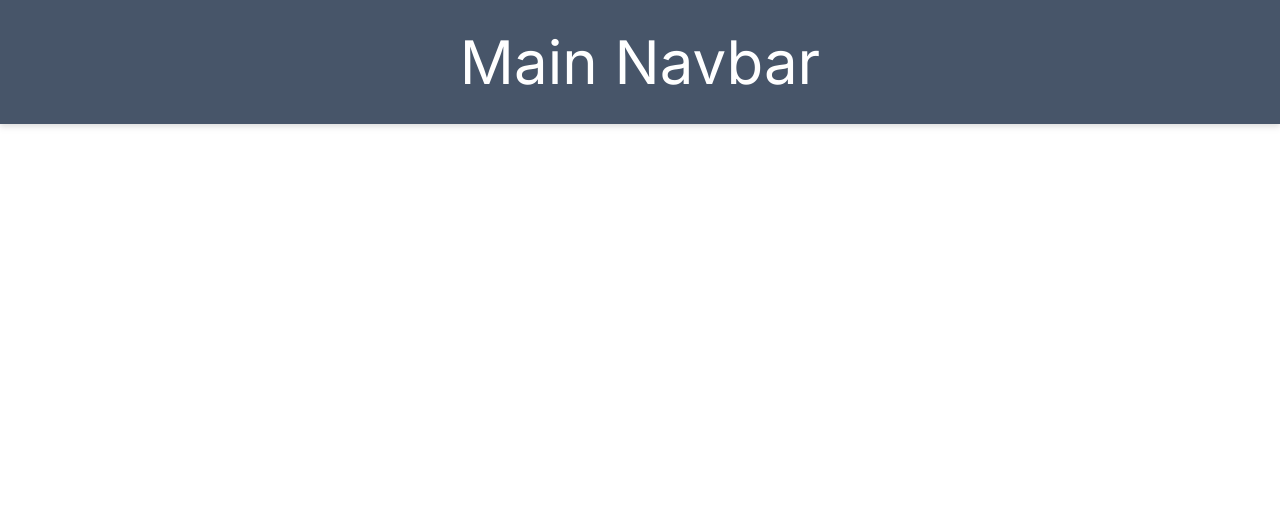
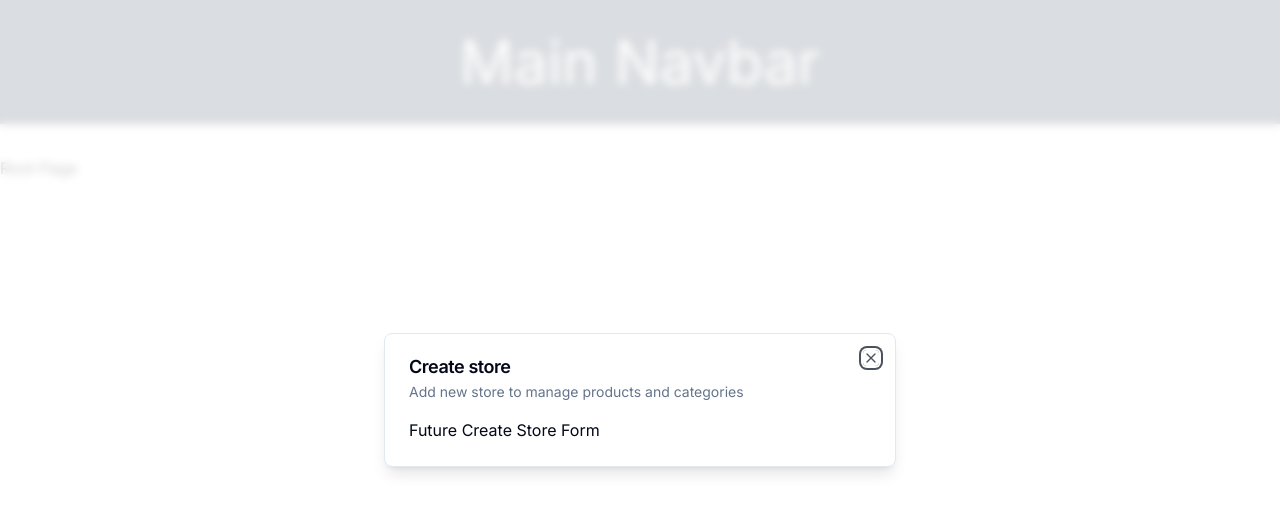
Before and after one commit to Muneefdev/ecommerce-admin, a Next.js app: page / in a window 1280 px wide. Shown: the top 512 px of the page. Built offline with nearby package versions, Linux system fonts and the light colour scheme.

Commit message:
created the modal and global state

```diff
--- a/app/(root)/page.tsx
+++ b/app/(root)/page.tsx
@@ -1,9 +1,18 @@
-import { UserButton } from "@clerk/nextjs";
+"use client";
+
+import { useEffect } from "react";
+
+import { useStoreModal } from "@/hooks/use-store-modal";
 
 export default function SetupPage() {
-	return (
-		<main>
-			<UserButton afterSignOutUrl="/" />
-		</main>
-	);
+	const isOpen = useStoreModal((state) => state.isOpen);
+	const onOpen = useStoreModal((state) => state.onOpen);
+
+	useEffect(() => {
+		if (!isOpen) {
+			onOpen();
+		}
+	}, [isOpen, onOpen]);
+
+	return <div>Root Page</div>;
 }
--- a/app/layout.tsx
+++ b/app/layout.tsx
@@ -2,6 +2,8 @@
 import type { Metadata } from "next";
 import { Inter } from "next/font/google";
 import { ClerkProvider } from "@clerk/nextjs";
+
+import ModalProvider from "@/providers/modal-provider";
 
 const inter = Inter({ subsets: ["latin"] });
 
@@ -22,6 +24,7 @@
 					<nav className="text-center text-6xl p-8 mb-8 bg-slate-600 text-white drop-shadow-md">
 						Main Navbar
 					</nav>
+					<ModalProvider />
 					{children}
 				</body>
 			</html>
--- /dev/null
+++ b/components/modals/store-modal.tsx
@@ -0,0 +1,20 @@
+"use client";
+
+import Modal from "@/components/ui/modal";
+import { useStoreModal } from "@/hooks/use-store-modal";
+
+export default function StoreModal() {
+	const isOpen = useStoreModal((state) => state.isOpen);
+	const onClose = useStoreModal((state) => state.onClose);
+
+	return (
+		<Modal
+			title="Create store"
+			description="Add new store to manage products and categories"
+			isOpen={isOpen}
+			onClose={onClose}
+		>
+			Future Create Store Form
+		</Modal>
+	);
+}
--- /dev/null
+++ b/components/ui/dialog.tsx
@@ -0,0 +1,123 @@
+"use client";
+
+import * as React from "react";
+import * as DialogPrimitive from "@radix-ui/react-dialog";
+import { X } from "lucide-react";
+
+import { cn } from "@/lib/utils";
+
+const Dialog = DialogPrimitive.Root;
+
+const DialogTrigger = DialogPrimitive.Trigger;
+
+const DialogPortal = ({
+	className,
+	...props
+}: DialogPrimitive.DialogPortalProps) => (
+	<DialogPrimitive.Portal className={cn(className)} {...props} />
+);
+DialogPortal.displayName = DialogPrimitive.Portal.displayName;
+
+const DialogOverlay = React.forwardRef<
+	React.ElementRef<typeof DialogPrimitive.Overlay>,
+	React.ComponentPropsWithoutRef<typeof DialogPrimitive.Overlay>
+>(({ className, ...props }, ref) => (
+	<DialogPrimitive.Overlay
+		ref={ref}
+		className={cn(
+			"fixed inset-0 z-50 bg-background/80 backdrop-blur-sm data-[state=open]:animate-in data-[state=closed]:animate-out data-[state=closed]:fade-out-0 data-[state=open]:fade-in-0",
+			className
+		)}
+		{...props}
+	/>
+));
+DialogOverlay.displayName = DialogPrimitive.Overlay.displayName;
+
+const DialogContent = React.forwardRef<
+	React.ElementRef<typeof DialogPrimitive.Content>,
+	React.ComponentPropsWithoutRef<typeof DialogPrimitive.Content>
+>(({ className, children, ...props }, ref) => (
+	<DialogPortal>
+		<DialogOverlay />
+		<DialogPrimitive.Content
+			ref={ref}
+			className={cn(
+				"fixed left-[50%] top-[50%] z-50 grid w-full max-w-lg translate-x-[-50%] translate-y-[-50%] gap-4 border bg-background p-6 shadow-lg duration-200 data-[state=open]:animate-in data-[state=closed]:animate-out data-[state=closed]:fade-out-0 data-[state=open]:fade-in-0 data-[state=closed]:zoom-out-95 data-[state=open]:zoom-in-95 data-[state=closed]:slide-out-to-left-1/2 data-[state=closed]:slide-out-to-top-[48%] data-[state=open]:slide-in-from-left-1/2 data-[state=open]:slide-in-from-top-[48%] sm:rounded-lg md:w-full",
+				className
+			)}
+			{...props}
+		>
+			{children}
+			<DialogPrimitive.Close className="absolute right-4 top-4 rounded-sm opacity-70 ring-offset-background transition-opacity hover:opacity-100 focus:outline-none focus:ring-2 focus:ring-ring focus:ring-offset-2 disabled:pointer-events-none data-[state=open]:bg-accent data-[state=open]:text-muted-foreground">
+				<X className="h-4 w-4" />
+				<span className="sr-only">Close</span>
+			</DialogPrimitive.Close>
+		</DialogPrimitive.Content>
+	</DialogPortal>
+));
+DialogContent.displayName = DialogPrimitive.Content.displayName;
+
+const DialogHeader = ({
+	className,
+	...props
+}: React.HTMLAttributes<HTMLDivElement>) => (
+	<div
+		className={cn(
+			"flex flex-col space-y-1.5 text-center sm:text-left",
+			className
+		)}
+		{...props}
+	/>
+);
+DialogHeader.displayName = "DialogHeader";
+
+const DialogFooter = ({
+	className,
+	...props
+}: React.HTMLAttributes<HTMLDivElement>) => (
+	<div
+		className={cn(
+			"flex flex-col-reverse sm:flex-row sm:justify-end sm:space-x-2",
+			className
+		)}
+		{...props}
+	/>
+);
+DialogFooter.displayName = "DialogFooter";
+
+const DialogTitle = React.forwardRef<
+	React.ElementRef<typeof DialogPrimitive.Title>,
+	React.ComponentPropsWithoutRef<typeof DialogPrimitive.Title>
+>(({ className, ...props }, ref) => (
+	<DialogPrimitive.Title
+		ref={ref}
+		className={cn(
+			"text-lg font-semibold leading-none tracking-tight",
+			className
+		)}
+		{...props}
+	/>
+));
+DialogTitle.displayName = DialogPrimitive.Title.displayName;
+
+const DialogDescription = React.forwardRef<
+	React.ElementRef<typeof DialogPrimitive.Description>,
+	React.ComponentPropsWithoutRef<typeof DialogPrimitive.Description>
+>(({ className, ...props }, ref) => (
+	<DialogPrimitive.Description
+		ref={ref}
+		className={cn("text-sm text-muted-foreground", className)}
+		{...props}
+	/>
+));
+DialogDescription.displayName = DialogPrimitive.Description.displayName;
+
+export {
+	Dialog,
+	DialogTrigger,
+	DialogContent,
+	DialogHeader,
+	DialogFooter,
+	DialogTitle,
+	DialogDescription,
+};
--- /dev/null
+++ b/components/ui/modal.tsx
@@ -0,0 +1,43 @@
+"use client";
+
+import {
+	Dialog,
+	DialogDescription,
+	DialogContent,
+	DialogHeader,
+	DialogTitle,
+} from "@/components/ui/dialog";
+
+type ModalProps = {
+	title: String;
+	description: String;
+	isOpen: boolean;
+	onClose: () => void;
+	children?: React.ReactNode;
+};
+
+export default function Modal({
+	title,
+	description,
+	isOpen,
+	onClose,
+	children,
+}: ModalProps) {
+	const onChange = (open: boolean) => {
+		if (!open) {
+			onClose();
+		}
+	};
+
+	return (
+		<Dialog open={isOpen} onOpenChange={onChange}>
+			<DialogContent>
+				<DialogHeader>
+					<DialogTitle>{title}</DialogTitle>
+					<DialogDescription>{description}</DialogDescription>
+				</DialogHeader>
+				<div>{children}</div>
+			</DialogContent>
+		</Dialog>
+	);
+}
--- /dev/null
+++ b/hooks/use-store-modal.tsx
@@ -0,0 +1,13 @@
+import { create } from "zustand";
+
+interface useStoreModalStore {
+	isOpen: boolean;
+	onOpen: () => void;
+	onClose: () => void;
+}
+
+export const useStoreModal = create<useStoreModalStore>((set) => ({
+	isOpen: false,
+	onOpen: () => set({ isOpen: true }),
+	onClose: () => set({ isOpen: false }),
+}));
--- a/package.json
+++ b/package.json
@@ -10,6 +10,7 @@
   },
   "dependencies": {
     "@clerk/nextjs": "^4.23.2",
+    "@radix-ui/react-dialog": "^1.0.4",
     "@radix-ui/react-slot": "^1.0.2",
     "@types/node": "20.5.6",
     "@types/react": "18.2.21",
@@ -27,6 +28,7 @@
     "tailwind-merge": "^1.14.0",
     "tailwindcss": "3.3.3",
     "tailwindcss-animate": "^1.0.6",
-    "typescript": "5.2.2"
+    "typescript": "5.2.2",
+    "zustand": "^4.4.1"
   }
 }
--- /dev/null
+++ b/providers/modal-provider.tsx
@@ -0,0 +1,19 @@
+"use client";
+
+import { useEffect, useState } from "react";
+
+import StoreModal from "@/components/modals/store-modal";
+
+export default function ModalProvider() {
+	const [isMounted, setIsMounted] = useState(false);
+
+	useEffect(() => {
+		setIsMounted(true);
+	}, []);
+
+	if (!isMounted) {
+		return null;
+	}
+
+	return <StoreModal />;
+}
```
Also changed, not shown: 1 other file (tests, documents, lock files or other folders).
